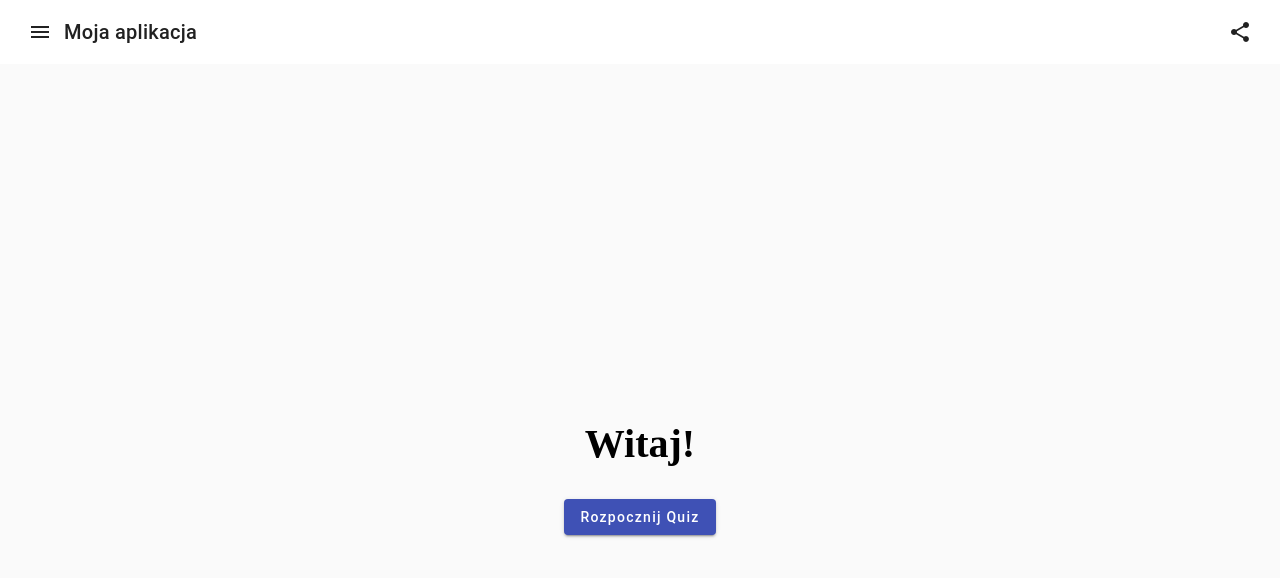
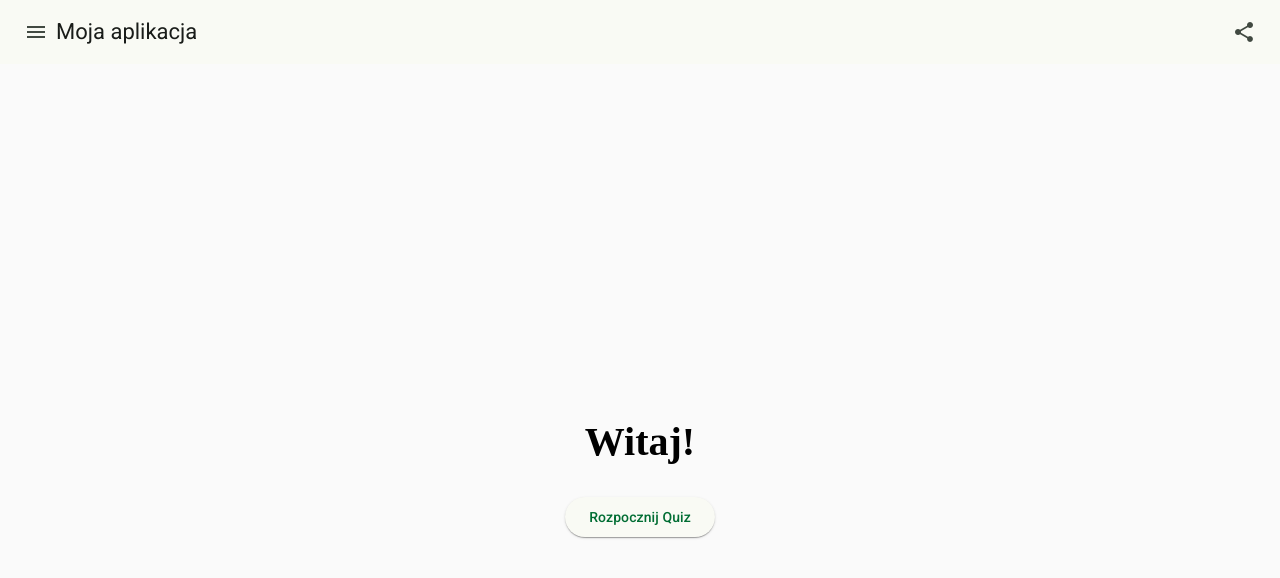
Before and after one commit to HyTechOutreach/quiz-app-workshop, an Angular app: page / in a window 1280 px wide. Shown: the top 578 px of the page. Built offline with nearby package versions, Linux system fonts and the light colour scheme.

Commit message:
fix: apply theming

```diff
--- a/src/index.html
+++ b/src/index.html
@@ -1,14 +1,22 @@
 <!doctype html>
 <html lang="en">
+
 <head>
     <meta charset="utf-8">
     <title>QuizAppWorkshop</title>
     <base href="/">
     <meta name="viewport" content="width=device-width, initial-scale=1">
     <link rel="icon" type="image/x-icon" href="favicon.ico">
+    <link rel="preconnect" href="https://fonts.googleapis.com">
+    <link rel="preconnect" href="https://fonts.gstatic.com" crossorigin>
     <link href="https://fonts.googleapis.com/icon?family=Material+Icons" rel="stylesheet">
+    <link
+        href="https://fonts.googleapis.com/css2?family=Roboto:ital,wght@0,100..900;1,100..900&display=swap"
+        rel="stylesheet">
 </head>
+
 <body>
     <app-root></app-root>
 </body>
+
 </html>
--- a/src/styles.scss
+++ b/src/styles.scss
@@ -1,6 +1,11 @@
-@import '@angular/material/prebuilt-themes/indigo-pink.css';
+@use '@angular/material' as mat;
 
 html, body {
+
+    @include mat.theme((
+        color: mat.$spring-green-palette,
+        typography: Roboto
+    ));
     height: 100%;
     margin: 0;
     overflow: hidden;
```
Lines whose indentation alone changed are shown as unchanged.
